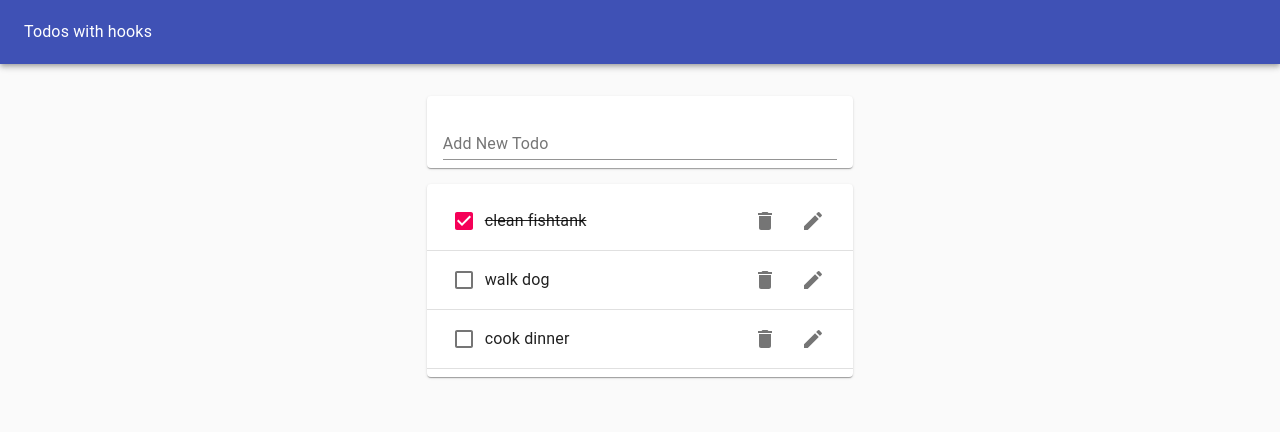
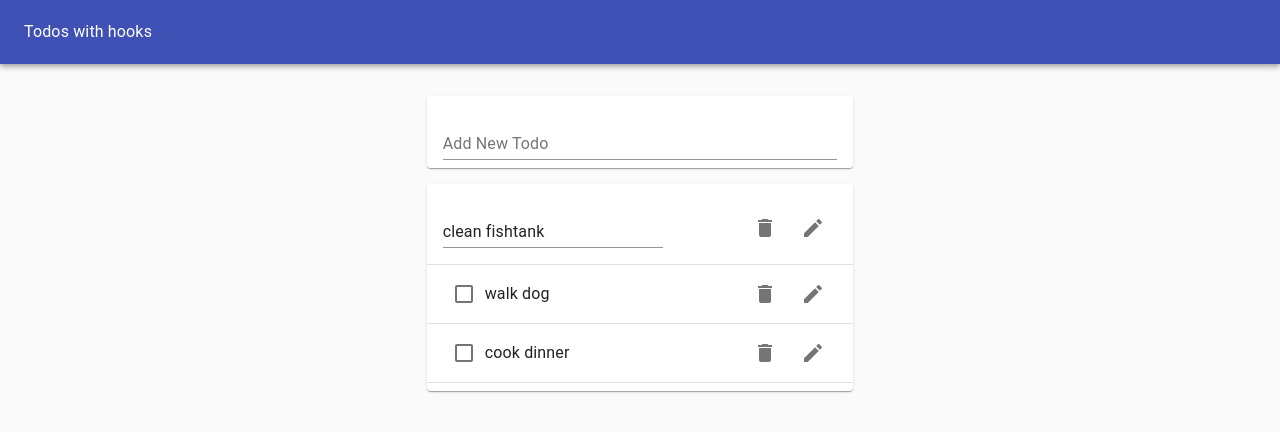
Before and after one commit to samuelgarbo/todo-hooks, a React (Create React App) app: page / in a window 1280 px wide. Both pictures are taken after a click on the button 813 px from the left and 221 px from the top of the page. Shown: the top 432 px of the page. Built offline with nearby package versions, Linux system fonts and the light colour scheme.

Commit message:
Add EditTodoForm and editTodo

```diff
--- /dev/null
+++ b/src/EditTodoForm.js
@@ -0,0 +1,19 @@
+import React from 'react';
+import TextField from '@material-ui/core/TextField';
+import useInputState from './hooks/useInputState';
+
+function EditTodoForm(props) {
+    const [value, handleChange, reset] = useInputState(props.task);
+    const handleEditTodo = (evt) => {
+        evt.preventDefault()
+        props.editTodo(props.id, value);
+        props.toggle()
+    }
+    return (
+        <form onSubmit={handleEditTodo}>
+            <TextField value={value} onChange={handleChange} margin='normal' fullWidth/>
+        </form>
+    );
+}
+
+export default EditTodoForm;
--- a/src/Todo.js
+++ b/src/Todo.js
@@ -1,11 +1,15 @@
 import React from 'react';
 import { ListItemText, ListItem, Checkbox } from '@material-ui/core';
-import { IconButton, ListItemSecondaryAction} from '@material-ui/core';
-import {Delete, Edit} from '@material-ui/icons';
+import { IconButton, ListItemSecondaryAction } from '@material-ui/core';
+import { Delete, Edit } from '@material-ui/icons';
+import useToggleState from './hooks/useToggleState';
+import EditTodoForm from './EditTodoForm';
 
 
 function Todo(props) {
-    const {completed, task, id} = props.todo;
+    const { completed, task, id } = props.todo;
+    const {editTodo} = props;
+    const [isEditing, toggle] = useToggleState(false);
     const handleRemoveTodo = () => {
         props.removeTodo(id)
     }
@@ -13,21 +17,23 @@ function Todo(props) {
         props.checkTodo(id);
     }
     return (
-        <>
         <ListItem >
-            <Checkbox tabIndex={-1} checked={completed} onClick={handleCheckTodo}/>
-            <ListItemText style={{textDecoration: completed ? 'line-through' : 'none' }}>{task}</ListItemText>
+            {isEditing
+                ?   <EditTodoForm id={id} task={task} editTodo={editTodo} toggle={toggle}/>
+                :   <>
+                        <Checkbox tabIndex={-1} checked={completed} onClick={handleCheckTodo} />
+                        <ListItemText style={{ textDecoration: completed ? 'line-through' : 'none' }}>{task}</ListItemText>
+                    </>
+            }
             <ListItemSecondaryAction>
                 <IconButton aria-label='Delete' onClick={handleRemoveTodo}>
-                    <Delete/>
+                    <Delete />
                 </IconButton>
-                <IconButton aria-label='Edit'>
-                    <Edit/>
+                <IconButton aria-label='Edit' onClick={toggle}>
+                    <Edit />
                 </IconButton>
             </ListItemSecondaryAction>
         </ListItem>
-
-         </>
     );
 }
 
--- a/src/TodoApp.js
+++ b/src/TodoApp.js
@@ -24,6 +24,15 @@ function TodoApp(props) {
             return todo.id !== id
         }))
     }
+    const editTodo = (todoId, todoTask) => {
+        let newTodos = todos.map(todo=>{
+            if(todo.id===todoId){
+                todo.task= todoTask;
+            }
+            return todo;
+        })
+        setTodos(newTodos)
+    }
     const checkTodo = (id) => {
         let newTodos = todos.map(todo=>{
             if(todo.id===id){
@@ -45,7 +54,7 @@ function TodoApp(props) {
             <Grid container justify='center' style={{ marginTop: '1rem' }}>
                 <Grid item xs={11} md={8} lg={4}>
                     <TodoForm addTodo={addTodo} />
-                    <TodoList todos={todos} removeTodo={removeTodo} checkTodo={checkTodo}></TodoList>
+                    <TodoList todos={todos} removeTodo={removeTodo} checkTodo={checkTodo} editTodo={editTodo}></TodoList>
                 </Grid>
             </Grid>
         </Paper>
--- a/src/TodoForm.js
+++ b/src/TodoForm.js
@@ -1,6 +1,6 @@
 import React from 'react';
 import { Paper, TextField } from '@material-ui/core';
-import setInputState from './hooks/setInputState';
+import setInputState from './hooks/useInputState';
 
 function TodoForm(props) {
     const {addTodo} = props;
--- a/src/TodoList.js
+++ b/src/TodoList.js
@@ -7,12 +7,13 @@ import Divider from '@material-ui/core/Divider';
 import Todo from './Todo';
 
 function TodoList(props) {
+    const {removeTodo, checkTodo, editTodo} = props;
     return (
         <Paper>
             <List>
                 {props.todos.map(todo =>
                 <div key={todo.id}>
-                    <Todo  todo={todo} removeTodo={props.removeTodo} checkTodo={props.checkTodo}/>
+                    <Todo  todo={todo} removeTodo={removeTodo} checkTodo={checkTodo} editTodo={editTodo}/>
                     <Divider/>
                 </div>
                 )}
--- /dev/null
+++ b/src/hooks/useToggleState.js
@@ -0,0 +1,10 @@
+import {useState} from 'react';
+
+function useToggle(initialVal = false) {
+    const [state, setState] = useState(initialVal);
+    const toggle = () => {
+        setState(!state);
+    };
+    return [state, toggle];
+}
+export default useToggle;
```
Also changed, not shown: src/hooks/useInputState.js (renamed from src/hooks/setInputState.js).
